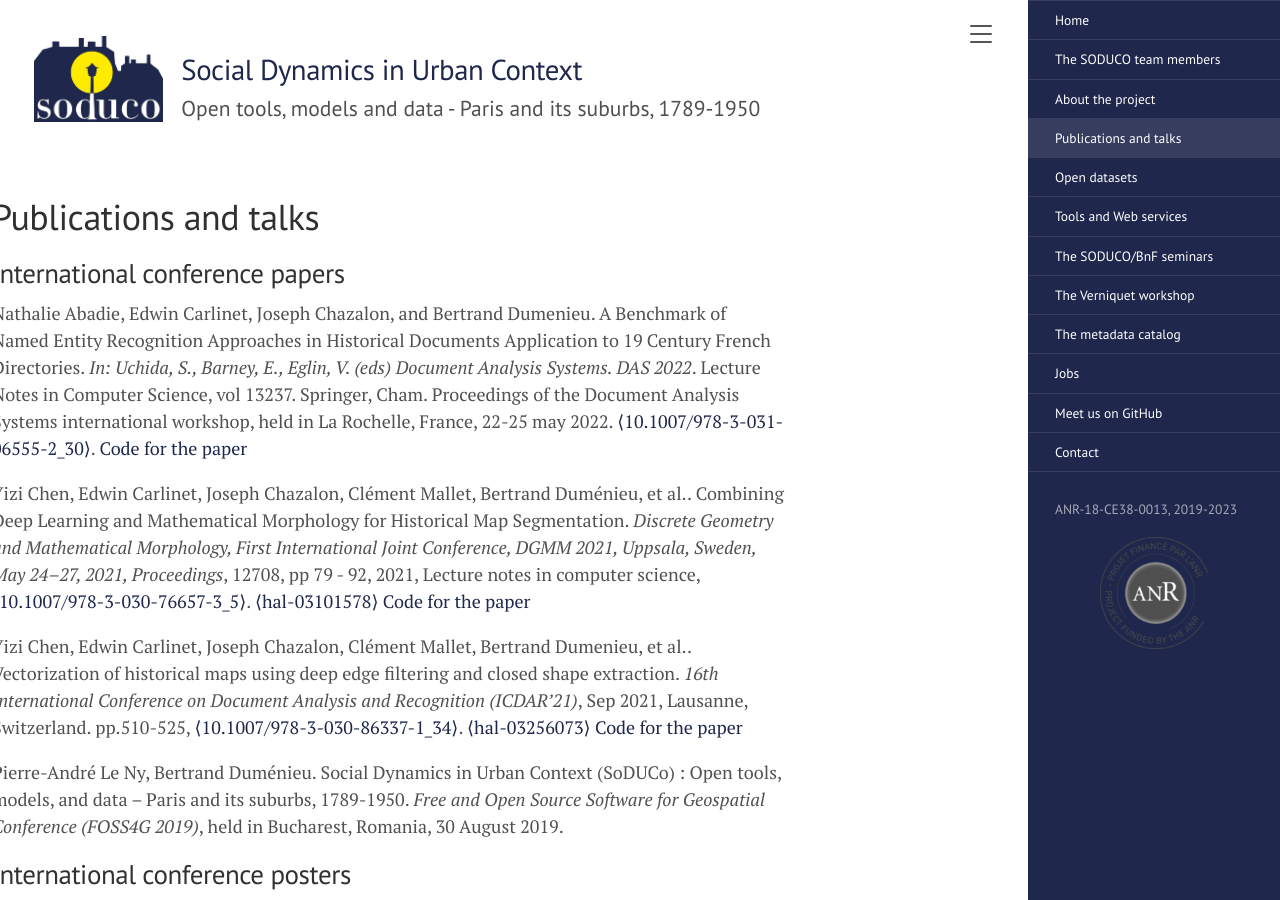
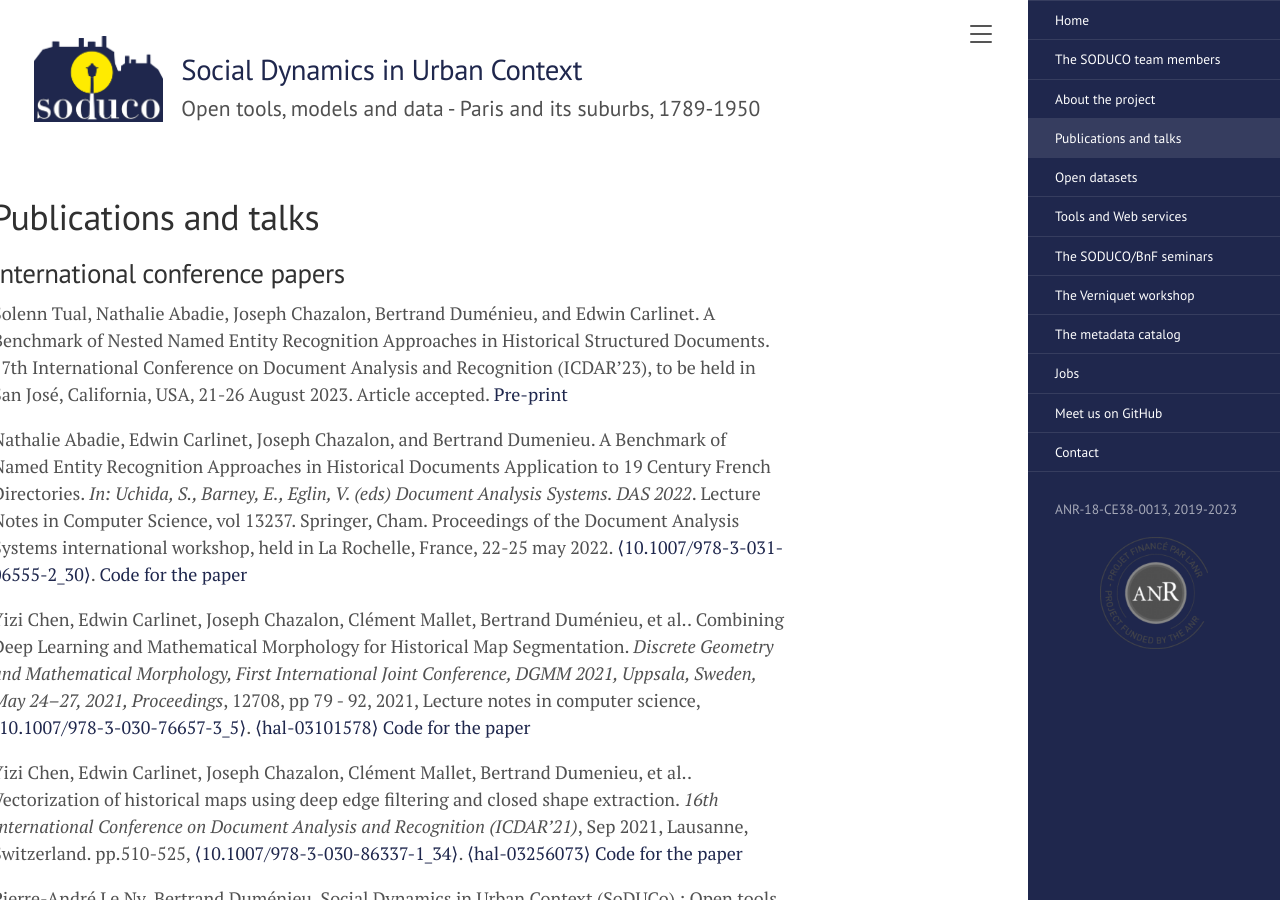
Before and after one commit to soduco/soduco.github.io, a Jekyll site: the page built from papers.md, in a window 1280 px wide and 900 px high. Built offline with Jekyll 4.4.1, drawn with Linux system fonts in a browser that asks for light colours.

Commit message:
Added Solenn article

```diff
--- a/papers.md
+++ b/papers.md
@@ -5,6 +5,9 @@ rank: 4
 ---
 
 ## International conference papers
+
+Solenn Tual, Nathalie Abadie, Joseph Chazalon, Bertrand Duménieu, and Edwin Carlinet. A Benchmark of Nested Named Entity Recognition Approaches in Historical Structured Documents. 17th International Conference on Document Analysis and Recognition (ICDAR’23), to be held in San José, California, USA, 21-26 August 2023. Article accepted.
+[Pre-print](https://hal.science/hal-03994759)
 
 Nathalie Abadie, Edwin Carlinet, Joseph Chazalon, and Bertrand Dumenieu. A Benchmark of Named Entity Recognition Approaches in Historical Documents Application to 19 Century French Directories. *In: Uchida, S., Barney, E., Eglin, V. (eds) Document Analysis Systems. DAS 2022*. Lecture Notes in Computer Science, vol 13237. Springer, Cham. Proceedings of the Document Analysis Systems international workshop, held in La Rochelle, France, 22-25 may 2022. [⟨10.1007/978-3-031-06555-2_30⟩](https://doi.org/10.1007/978-3-031-06555-2_30).
 [Code for the paper]( https://github.com/soduco/paper-ner-bench-das22.)
```
